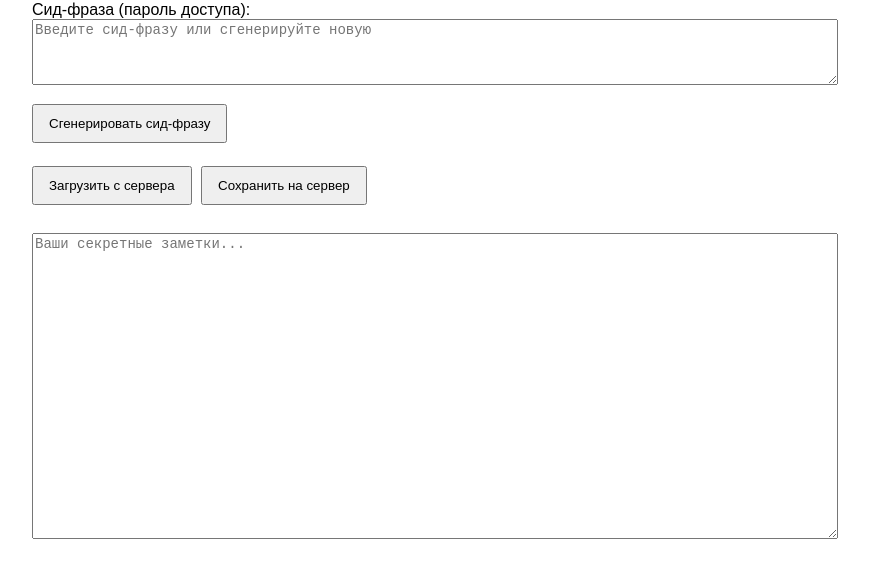
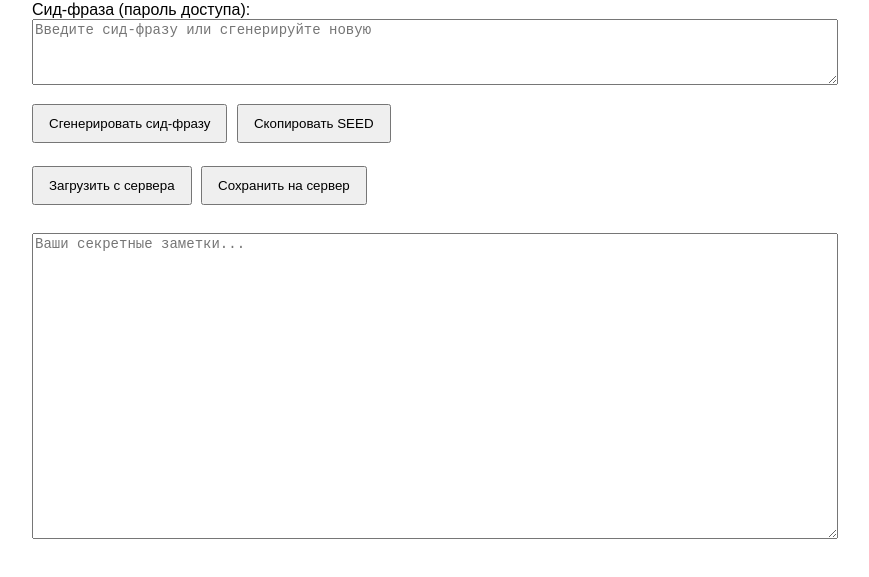
Before and after one commit to Mainkiy1991/secure-notepad, a website: page index.html in a window 1280 px wide. Shown: the part 87-664 px from the top of the page, without its empty margins (208-1077 px from the left). Drawn offline with nearby package versions, Linux system fonts and the light colour scheme.

Commit message:
Add copy seed button

```diff
--- a/index.html
+++ b/index.html
@@ -20,6 +20,7 @@
   <label for="seed">Сид-фраза (пароль доступа):</label>
   <textarea id="seed" placeholder="Введите сид-фразу или сгенерируйте новую"></textarea>
   <button class="btn" onclick="generateSeed()">Сгенерировать сид-фразу</button>
+  <button class="btn" onclick="copySeed()">Скопировать SEED</button>
 
   <br><br>
   <button class="btn" onclick="loadData()">Загрузить с сервера</button>
```
